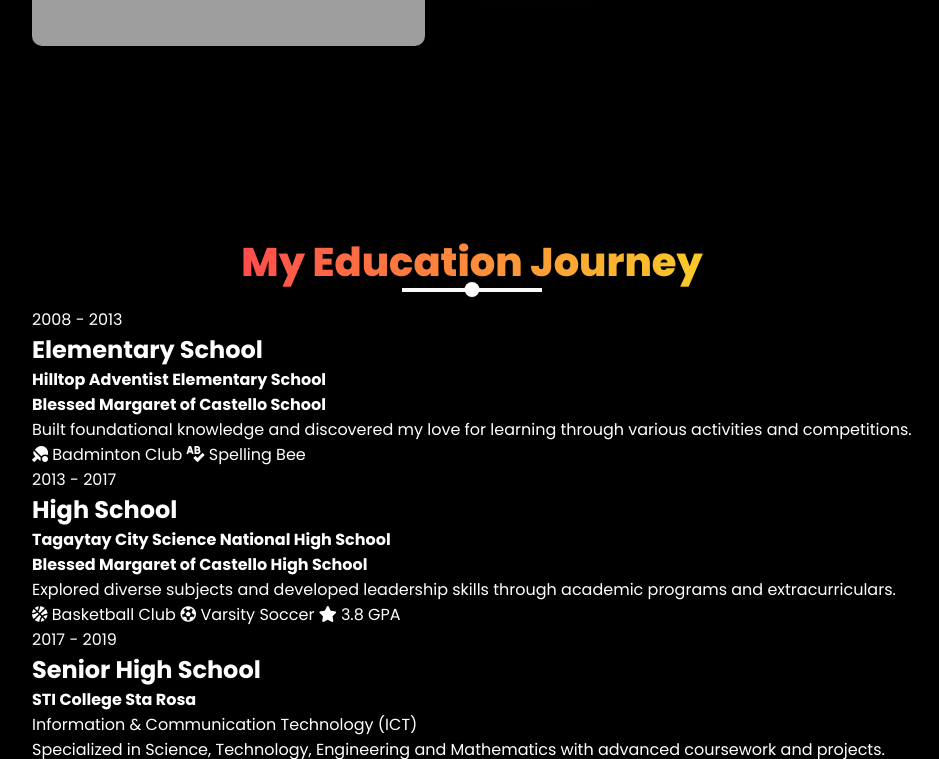
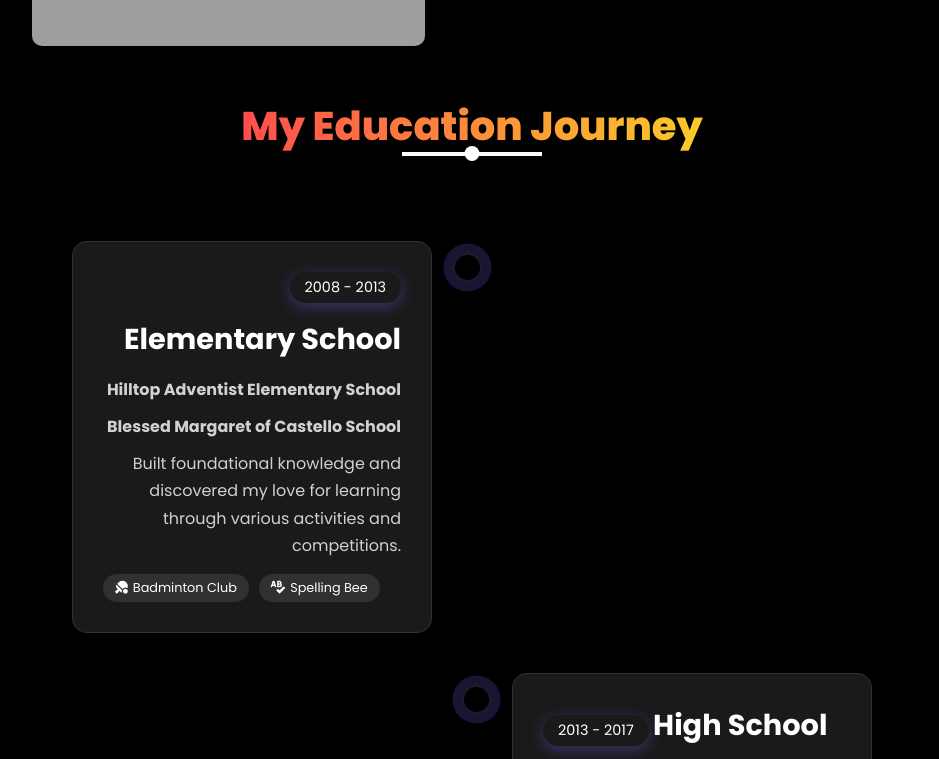
Before and after one commit to trese24/My-Portfolio, a plain HTML site: page index.html in a window 1280 px wide. Shown: the part 1696-2455 px from the top of the page, without its empty margins (168-1107 px from the left). Drawn offline with nearby package versions, Linux system fonts and the light colour scheme; grey boxes are pictures that could not be loaded.

Commit message:
Add files via upload

```diff
--- a/style.css
+++ b/style.css
@@ -607,6 +607,260 @@
     }
 }
 
+.particles {
+    position: fixed;
+    top: 0;
+    left: 0;
+    width: 100%;
+    height: 100%;
+    z-index: -1;
+    opacity: 0.3;
+}
+
+.particle {
+    position: absolute;
+    background: white;
+    border-radius: 50%;
+    animation: float 15s infinite linear;
+}
+
+@keyframes float {
+    0% {
+        transform: translateY(0) rotate(0deg);
+        opacity: 1;
+    }
+
+    100% {
+        transform: translateY(-1000px) rotate(720deg);
+        opacity: 0;
+    }
+}
+
+.container {
+    max-width: 1200px;
+    margin: 0 auto;
+    padding: 80px 20px;
+}
+
+
+
+
+h1::after {
+    content: '';
+    position: absolute;
+    bottom: -10px;
+    left: 0;
+    width: 100%;
+    height: 3px;
+    background: linear-gradient(90deg, var(--primary), var(--secondary));
+    border-radius: 3px;
+}
+
+.timeline {
+    position: relative;
+    padding: 50px 0;
+}
+
+.timeline::before {
+    content: '';
+    position: absolute;
+    width: 4px;
+    background: linear-gradient(to bottom, var(--primary), var(--secondary));
+    top: 0;
+    bottom: 0;
+    left: 50%;
+    transform: translateX(-50%);
+    border-radius: 10px;
+    z-index: 1;
+}
+
+.timeline-item {
+    position: relative;
+    width: 50%;
+    padding: 20px 40px;
+    opacity: 0;
+    transform: translateY(50px);
+    transition: all 0.6s ease;
+}
+
+.timeline-item.visible {
+    opacity: 1;
+    transform: translateY(0);
+}
+
+.timeline-item:nth-child(odd) {
+    left: 0;
+    text-align: right;
+}
+
+.timeline-item:nth-child(even) {
+    left: 50%;
+    text-align: left;
+}
+
+.timeline-card {
+    background: rgba(255, 255, 255, 0.1);
+    backdrop-filter: blur(10px);
+    -webkit-backdrop-filter: blur(10px);
+    border-radius: 15px;
+    padding: 30px;
+    box-shadow: 0 8px 32px rgba(0, 0, 0, 0.2);
+    border: 1px solid rgba(255, 255, 255, 0.1);
+    position: relative;
+    overflow: hidden;
+    transition: all 0.4s ease;
+}
+
+.timeline-card:hover {
+    transform: translateY(-10px);
+    box-shadow: 0 15px 35px rgba(0, 0, 0, 0.3);
+    border: 1px solid rgba(255, 255, 255, 0.2);
+}
+
+.timeline-card::before {
+    content: '';
+    position: absolute;
+    top: 0;
+    left: 0;
+    width: 100%;
+    height: 100%;
+    background: linear-gradient(45deg,
+            transparent,
+            rgba(255, 255, 255, 0.1),
+            transparent);
+    transform: translateX(-100%);
+    transition: transform 0.6s;
+}
+
+.timeline-card:hover::before {
+    transform: translateX(100%);
+}
+
+.timeline-card h2 {
+    font-size: 1.8rem;
+    margin-bottom: 15px;
+    color: white;
+    position: relative;
+    display: inline-block;
+}
+
+.timeline-card h2::after {
+    content: '';
+    position: absolute;
+    bottom: -5px;
+    left: 0;
+    width: 50px;
+    height: 3px;
+    background: var(--accent);
+    border-radius: 3px;
+}
+
+.timeline-item:nth-child(even) .timeline-card h2::after {
+    left: auto;
+    right: 0;
+}
+
+.date {
+    display: inline-block;
+    background: linear-gradient(45deg, var(--primary), var(--secondary));
+    color: white;
+    padding: 5px 15px;
+    border-radius: 20px;
+    font-size: 0.9rem;
+    margin-bottom: 15px;
+    box-shadow: 0 4px 15px rgba(108, 92, 231, 0.4);
+}
+
+.timeline-card p {
+    margin-bottom: 10px;
+    line-height: 1.7;
+    color: rgba(255, 255, 255, 0.8);
+}
+
+.badges {
+    margin-top: 15px;
+    display: flex;
+    flex-wrap: wrap;
+    gap: 10px;
+}
+
+.badge {
+    display: flex;
+    align-items: center;
+    background: rgba(255, 255, 255, 0.1);
+    padding: 5px 12px;
+    border-radius: 20px;
+    font-size: 0.8rem;
+    gap: 5px;
+}
+
+.badge i {
+    color: var(--accent);
+}
+
+.timeline-item::after {
+    content: '';
+    position: absolute;
+    width: 25px;
+    height: 25px;
+    background: linear-gradient(45deg, var(--primary), var(--secondary));
+    border: 4px solid #1a1a2e;
+    border-radius: 50%;
+    top: 30px;
+    z-index: 2;
+    box-shadow: 0 0 0 4px rgba(108, 92, 231, 0.4);
+}
+
+.timeline-item:nth-child(odd)::after {
+    right: -12px;
+}
+
+.timeline-item:nth-child(even)::after {
+    left: -12px;
+}
+
+@media (max-width: 768px) {
+    .timeline::before {
+        left: 40px;
+    }
+
+    .timeline-item {
+        width: 100%;
+        padding-left: 80px;
+        padding-right: 20px;
+        left: 0 !important;
+        text-align: left !important;
+    }
+
+    .timeline-item:nth-child(odd)::after,
+    .timeline-item:nth-child(even)::after {
+        left: 28px;
+    }
+
+    .timeline-item:nth-child(odd) .timeline-card h2::after,
+    .timeline-item:nth-child(even) .timeline-card h2::after {
+        left: 0 !important;
+        right: auto !important;
+    }
+}
+
+/* Glow animation for markers */
+@keyframes glow {
+
+    0%,
+    100% {
+        box-shadow: 0 0 0 4px rgba(108, 92, 231, 0.4);
+    }
+
+    50% {
+        box-shadow: 0 0 0 8px rgba(108, 92, 231, 0.2);
+    }
+}
+
+.timeline-item::after {
+    animation: glow 3s infinite;
+}
+
 /* Skills Section */
 
 .skills {
```
